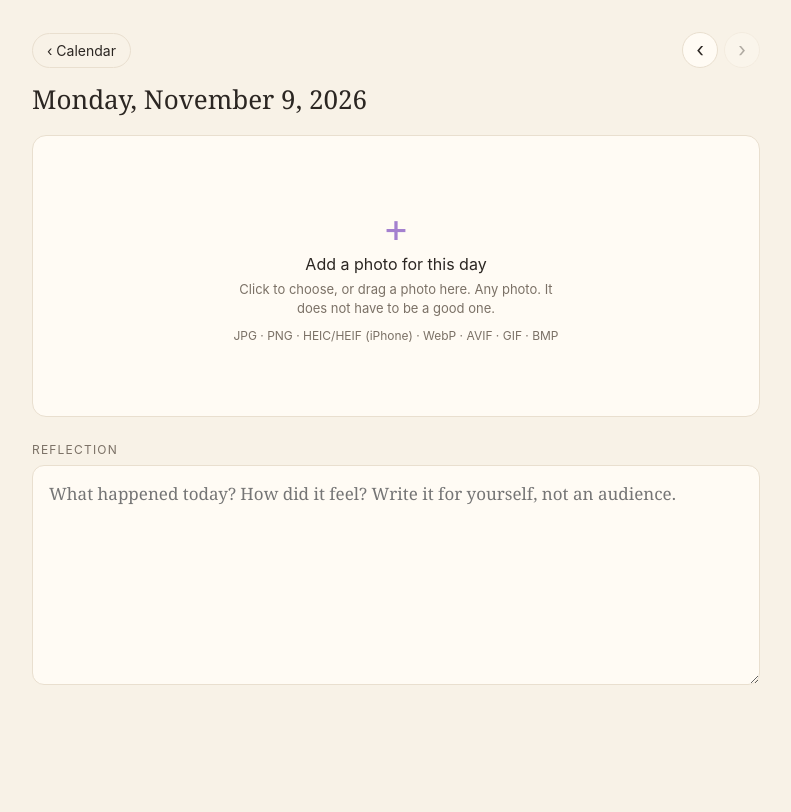
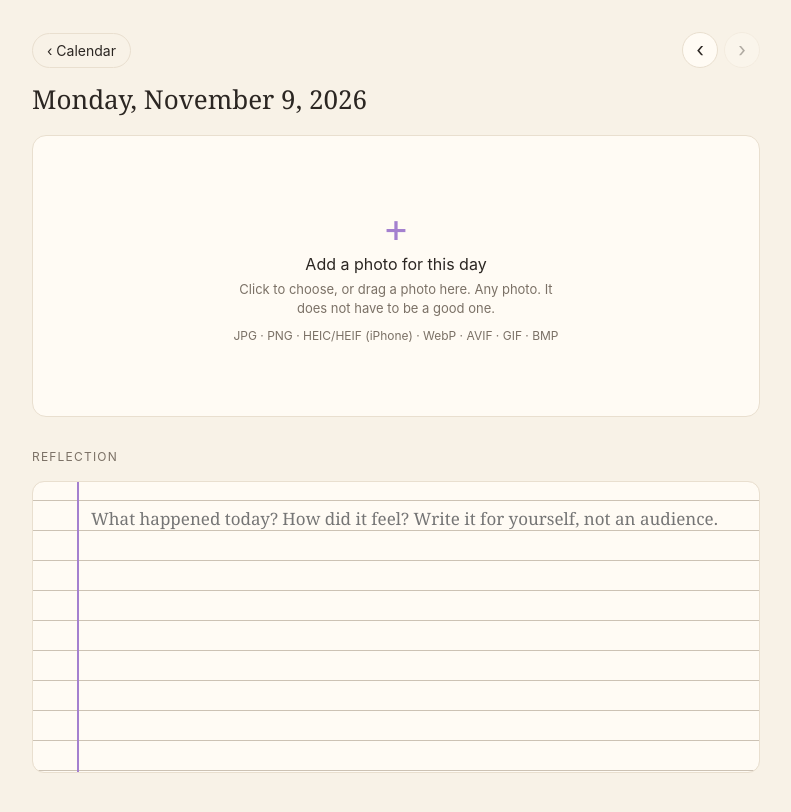
Before and after one commit to building-with-ai-f26/mt6254-daily-frame, a plain HTML site: page app/index.html in a window 1280 px wide. Both pictures are taken after a click on the button "Today". Shown: the whole page, without its empty margins (244-1035 px from the left). Drawn offline with Linux system fonts and the light colour scheme.

Commit message:
Lock reflections after Done with an Edit button; notebook-style ruled lines

```diff
--- a/app/app.js
+++ b/app/app.js
@@ -152,6 +152,7 @@ function shiftMonth(delta) {
 
 // ---------- day view ----------
 async function openDay(k) {
+  await flushReflection(); // finish saving the day we are leaving
   currentDay = k;
   location.hash = k;
   $('calendar-view').hidden = true;
@@ -162,7 +163,49 @@ async function openDay(k) {
   const e = await getEntry(k);
   showPhoto(e?.photo || null);
   $('reflection').value = e?.reflection || '';
+  // A day that already has writing opens locked; an empty day opens ready to write.
+  setReflectionMode(e?.reflection?.trim() ? 'view' : 'edit', false);
   window.scrollTo(0, 0);
+}
+
+// ---------- reflection: locked (view) vs editing ----------
+function autoGrow() {
+  const t = $('reflection');
+  t.style.height = 'auto';
+  t.style.height = t.scrollHeight + 2 + 'px';
+}
+
+function setReflectionMode(mode, focus = true) {
+  const text = $('reflection').value;
+  const editing = mode === 'edit';
+  $('reflection-view').textContent = text;
+  $('reflection-view').hidden = editing;
+  $('reflection').hidden = !editing;
+  $('edit-btn').hidden = editing;
+  // "Done" only makes sense once there is something written.
+  $('done-btn').hidden = !editing || !text.trim();
+  if (editing) {
+    autoGrow();
+    if (focus) {
+      const t = $('reflection');
+      t.focus();
+      t.setSelectionRange(t.value.length, t.value.length);
+    }
+  }
+}
+
+async function flushReflection() {
+  if (!typingTimer || !currentDay) return;
+  clearTimeout(typingTimer);
+  typingTimer = null;
+  await save({ reflection: $('reflection').value });
+}
+
+async function finishEditing() {
+  clearTimeout(typingTimer);
+  typingTimer = null;
+  await save({ reflection: $('reflection').value });
+  setReflectionMode($('reflection').value.trim() ? 'view' : 'edit', false);
 }
 
 function showPhoto(blob) {
@@ -214,11 +257,13 @@ function onPhotoChosen(ev) {
   usePhoto(file);
 }
 
-let typingTimer;
+let typingTimer = null;
 function onReflectionInput() {
   setStatus('Writing…');
+  autoGrow();
+  $('done-btn').hidden = !$('reflection').value.trim();
   clearTimeout(typingTimer);
-  typingTimer = setTimeout(() => save({ reflection: $('reflection').value }), 500);
+  typingTimer = setTimeout(() => { typingTimer = null; save({ reflection: $('reflection').value }); }, 500);
 }
 
 function shiftDay(delta) {
@@ -229,6 +274,7 @@ function shiftDay(delta) {
 
 async function backToCalendar() {
   clearTimeout(typingTimer);
+  typingTimer = null;
   if (currentDay) await save({ reflection: $('reflection').value });
   const d = fromKey(currentDay);
   viewYear = d.getFullYear(); viewMonth = d.getMonth();
@@ -289,10 +335,15 @@ $('next-day').onclick = () => shiftDay(1);
 $('photo-input').onchange = onPhotoChosen;
 $('replace-input').onchange = onPhotoChosen;
 $('reflection').addEventListener('input', onReflectionInput);
+$('edit-btn').onclick = () => setReflectionMode('edit');
+$('done-btn').onclick = finishEditing;
 $('delete-btn').onclick = async () => {
   if (!confirm('Delete this day\'s photo and reflection?')) return;
+  clearTimeout(typingTimer);
+  typingTimer = null;
   await deleteEntry(currentDay);
   showPhoto(null); $('reflection').value = '';
+  setReflectionMode('edit', false);
   setStatus('Deleted');
 };
 
--- a/app/index.html
+++ b/app/index.html
@@ -93,8 +93,13 @@
       <button id="delete-btn" class="text-btn danger">Delete day</button>
     </div>
 
-    <label for="reflection" class="reflection-label">Reflection</label>
-    <textarea id="reflection" rows="7" placeholder="What happened today? How did it feel? Write it for yourself, not an audience."></textarea>
+    <div class="reflection-head">
+      <label for="reflection" class="reflection-label">Reflection</label>
+      <button id="edit-btn" class="text-btn small" hidden>&#9998; Edit</button>
+      <button id="done-btn" class="text-btn small primary" hidden>Done</button>
+    </div>
+    <div id="reflection-view" class="notebook view" hidden></div>
+    <textarea id="reflection" class="notebook" rows="8" placeholder="What happened today? How did it feel? Write it for yourself, not an audience."></textarea>
     <p id="save-status" class="save-status"></p>
   </section>
 
--- a/app/style.css
+++ b/app/style.css
@@ -159,12 +159,34 @@ button { font: inherit; }
 .photo-empty .formats { font-size: 12px; margin-top: 4px; }
 .photo-actions { display: flex; gap: 8px; margin-top: 10px; }
 
-.reflection-label { display: block; margin: 24px 0 6px; font-size: 12px; letter-spacing: .1em; text-transform: uppercase; color: var(--muted); }
-textarea {
-  width: 100%; border: 1px solid var(--line); border-radius: 12px; background: var(--card);
-  padding: 14px 16px; font: 17px/1.6 Georgia, "Times New Roman", serif; color: var(--ink); resize: vertical;
+.reflection-head { display: flex; align-items: center; gap: 8px; margin: 24px 0 8px; min-height: 32px; }
+.reflection-label { margin: 0 auto 0 0; font-size: 12px; letter-spacing: .1em; text-transform: uppercase; color: var(--muted); }
+.text-btn.small { padding: 4px 12px; font-size: 13px; }
+.text-btn.primary { background: var(--accent); border-color: var(--accent); color: #fff; font-weight: 600; }
+
+/* ---------- notebook paper: ruled lines + a margin line in the accent color ---------- */
+.notebook {
+  --row: 30px;          /* one ruled line per row of text */
+  --pad-top: 22px;
+  --margin-x: 44px;     /* where the vertical margin line sits */
+  --rule: color-mix(in oklab, var(--line) 75%, var(--muted));
+  display: block; width: 100%;
+  border: 1px solid var(--line); border-radius: 12px;
+  padding: var(--pad-top) 18px calc(var(--row) - 6px) calc(var(--margin-x) + 14px);
+  font: 17px/var(--row) Georgia, "Times New Roman", serif; color: var(--ink);
+  background-color: var(--card);
+  background-image:
+    linear-gradient(to right, transparent var(--margin-x), var(--accent) var(--margin-x), var(--accent) calc(var(--margin-x) + 2px), transparent calc(var(--margin-x) + 2px)),
+    linear-gradient(to bottom, transparent calc(var(--row) - 1px), var(--rule) calc(var(--row) - 1px));
+  background-size: 100% 100%, 100% var(--row);
+  background-repeat: no-repeat, repeat;
+  background-position: 0 0, 0 calc(var(--pad-top) - 3px);
+  background-attachment: local, local;
+  min-height: calc(var(--row) * 6 + var(--pad-top) + var(--row));
 }
-textarea:focus { outline: 3px solid var(--accent-soft); border-color: var(--accent); }
+textarea.notebook { resize: none; overflow: hidden; min-height: calc(var(--row) * 8 + var(--pad-top) + var(--row)); }
+textarea.notebook:focus { outline: 3px solid var(--accent-soft); border-color: var(--accent); }
+.notebook.view { white-space: pre-wrap; overflow-wrap: anywhere; cursor: default; }
 .save-status { font-size: 13px; color: var(--muted); min-height: 1.2em; margin: 6px 2px; }
 .save-status.error { color: var(--danger); }
 
```
